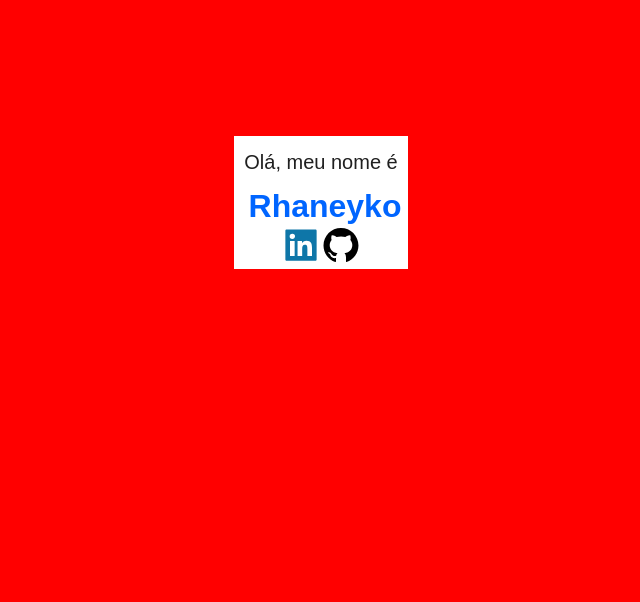
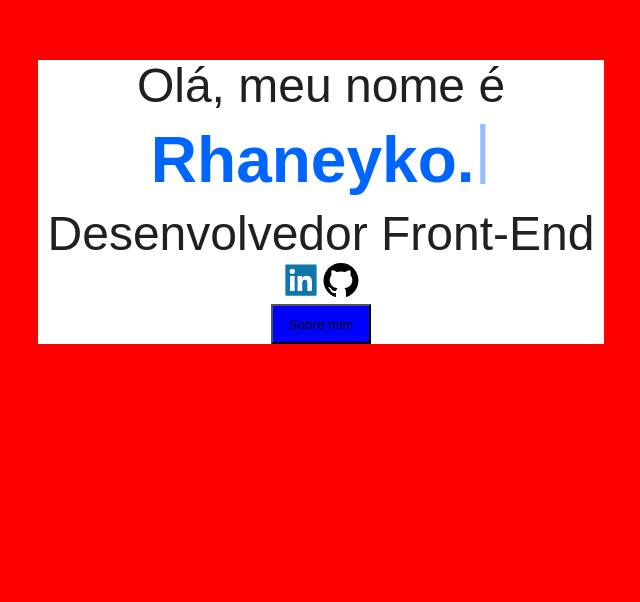
Before and after one commit to rhaneyko/rhaneyko-portfolio-v2, a React (Create React App) app: page / in a window 1280 px wide. Shown: the part 198-800 px from the top of the page, without its empty margins (319-959 px from the left). Built offline with nearby package versions, Linux system fonts and the light colour scheme.

Commit message:
React App

```diff
--- a/src/screens/HomePage/index.tsx
+++ b/src/screens/HomePage/index.tsx
@@ -1,4 +1,5 @@
 import React, { useEffect, useRef, useState } from 'react'
+import Typed from 'typed.js'
 
 import {
     Container,
@@ -6,11 +7,28 @@ import {
     Name,
     PresentationText,
     Icons,
+    AboutButton,
     } from './styles'
 
   import { AiFillGithub, AiFillLinkedin } from 'react-icons/ai'
 
+type T =  any
+
 const HomePage  = () => {
+  const el = React.useRef(null) as React.MutableRefObject<T>;
+  useEffect(() => {
+    const typed = new Typed(el.current, {
+      strings: ['Rhaneyko.'],
+      startDelay: 300,
+      typeSpeed: 80,
+      backSpeed: 100,
+      backDelay: 100
+    })
+    return () => {
+      typed.destroy()
+    }
+  }, [])
+
   const openLinkedin = () => {
     window.open('https://www.linkedin.com/in/rhaneyko-honorio-73657819b')
   }
@@ -24,25 +42,29 @@ const HomePage  = () => {
   }
 
   return (
-
     <Container className='Home' id='home'>
-         <Main>
-             <PresentationText>Olá, meu nome é</PresentationText>
-                 <Name>Rhaneyko</Name>
+               <Main>
+                <PresentationText>Olá, meu nome é</PresentationText>
+                 <Name>
+                    <h1 ref={el}></h1>
+                  </Name>
+              <PresentationText>Desenvolvedor Front-End</PresentationText>
              <Icons>
                 <AiFillLinkedin
                   onClick={(openLinkedin)}
                   size={40}
                   color='#0E76A8'
-                />
+                  />
 
                 <AiFillGithub
                   onClick={(openGithub)}
                   size={40}
-                />
+                  />
              </Icons>
-
-         </Main>
+         <AboutButton>
+            <p>Sobre mim</p>
+         </AboutButton>
+                  </Main>
     </Container>
   )
 }
--- a/src/screens/HomePage/styles.ts
+++ b/src/screens/HomePage/styles.ts
@@ -8,7 +8,15 @@ export const Container = styled.div`
 
     height: 100vh;
 
+
+
     background-color: red;
+
+    .typed-cursor{
+    color: ${props => props.theme.colors.title};
+    font-size: 4rem;
+    margin-bottom: 1.4rem;
+}
 
     @media (max-width: 768px) {
         width: 125%;
@@ -26,6 +34,7 @@ export const Main = styled.div`
 
     background-color: white;
 
+
     @media ( max-width: 768px ) {
         width: 100%;
 
@@ -33,16 +42,12 @@ export const Main = styled.div`
     }
 `;
 
-export const Name = styled.h1`
+export const Name = styled.div`
     display: flex;
-
-    margin-left: 0.5rem;
-
-    font-size: 2rem;
+    align-items: center;
 
     color: ${props => props.theme.colors.title};
-
-    animation: typing 3s 0s normal both,blinkCursor 1s infinite normal;
+    font-size: 2rem;
 
     @media ( max-width: 768px ){
         font-size: 1.5rem;
@@ -50,7 +55,7 @@ export const Name = styled.h1`
 `;
 
 export const PresentationText = styled.p`
-    font-size: 1.25rem;
+    font-size: 3rem;
     line-height: 2rem;
 
     margin: 10px 10px 10px 10px;
@@ -65,4 +70,11 @@ export const PresentationText = styled.p`
 
 export const Icons = styled.div`
 
-`
+`;
+
+export const AboutButton = styled.button`
+    width: 100px;
+    height: 40px;
+
+    background-color: blue;
+`;
```
Also changed, not shown: tailwind.config.js (deleted, +0 -8 lines), 1 other file (tests, documents, lock files or other folders).
